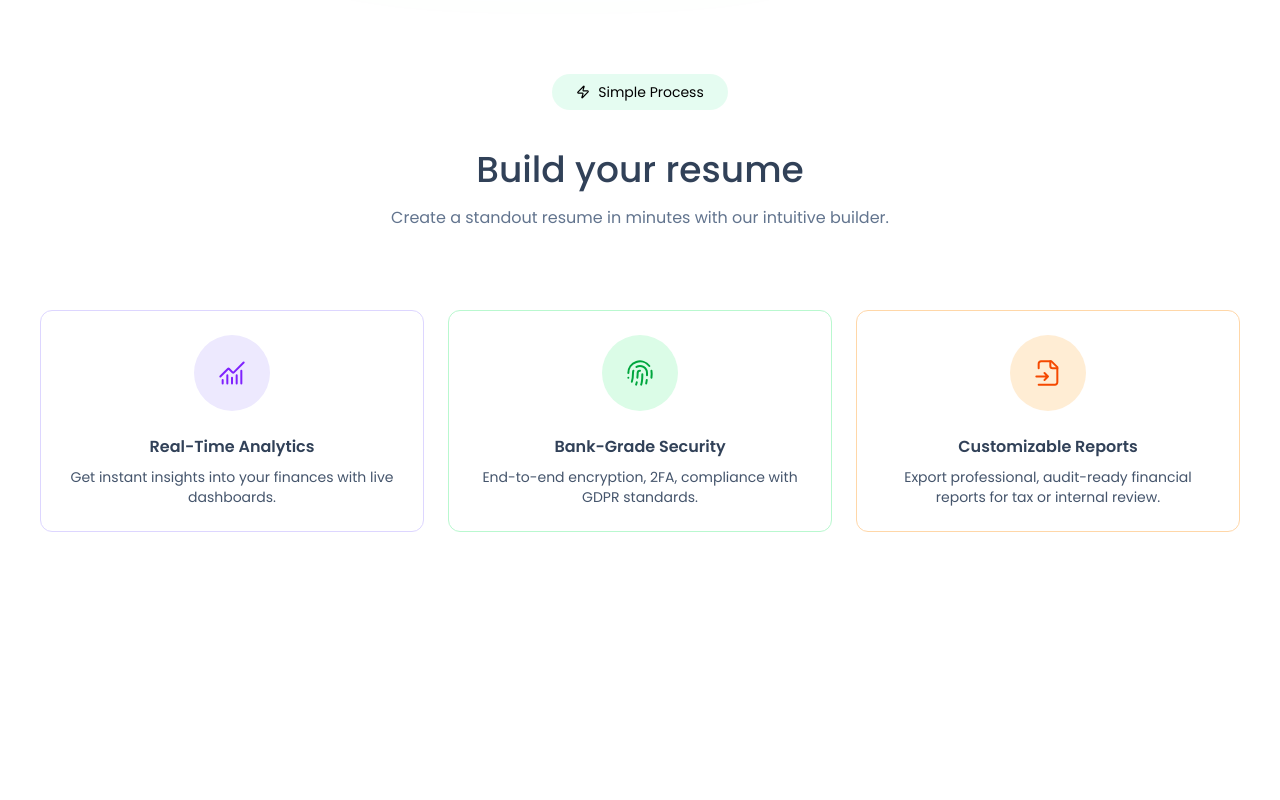
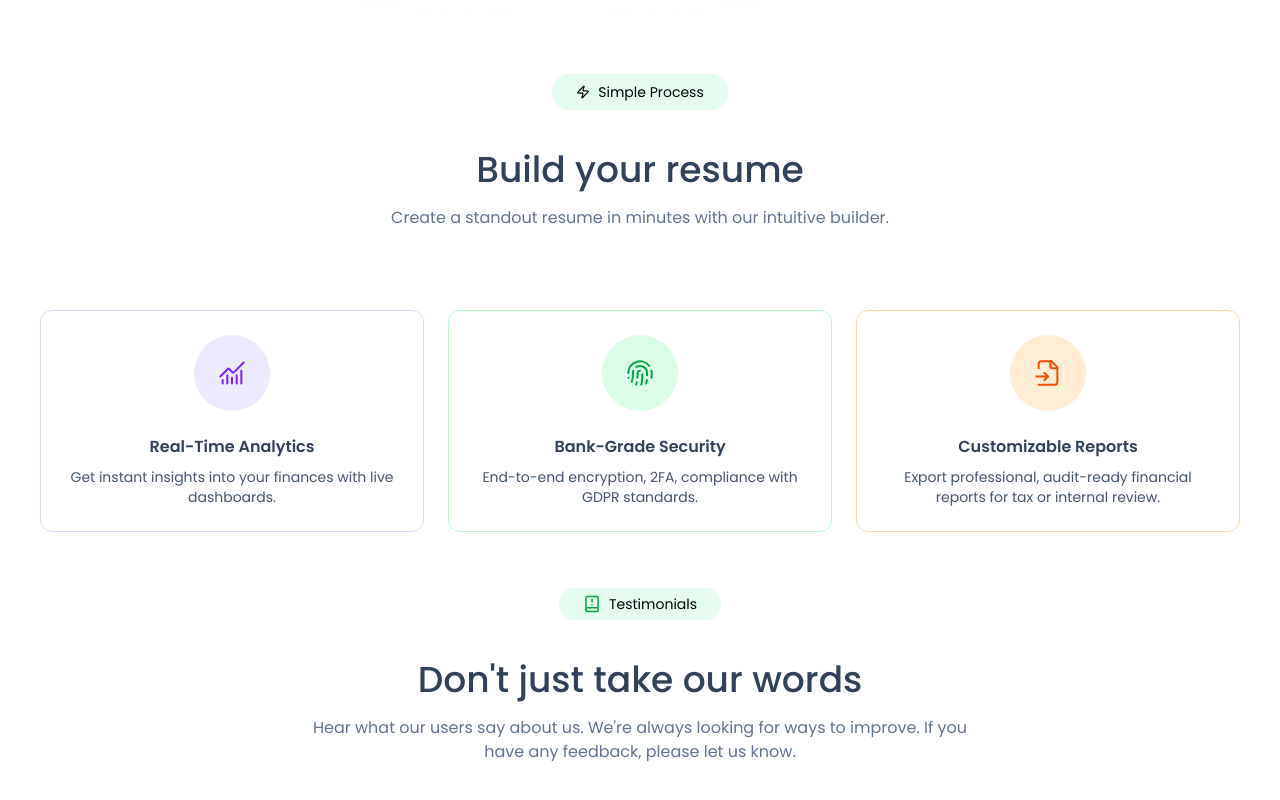
Before and after one commit to olana16/Resume-Builder, a React (Vite) app in the folder client/: page / in a window 1280 px wide. Shown: the part 822-1622 px from the top of the page. Before the commit the page ends 1394 px from the top, so only its background shows below. Built offline with nearby package versions, Linux system fonts and the light colour scheme.

Commit message:
start building testimonials

```diff
--- /dev/null
+++ b/client/src/components/home/Testimonials.css
@@ -0,0 +1,16 @@
+@keyframes marqueeScroll {
+  0% {
+    transform: translateX(0%);
+  }
+  100% {
+    transform: translateX(-50%);
+  }
+}
+
+.marquee-inner {
+  animation: marqueeScroll 25s linear infinite;
+}
+
+.marquee-reverse {
+  animation-direction: reverse;
+}
--- /dev/null
+++ b/client/src/components/home/Testimonials.jsx
@@ -0,0 +1,26 @@
+import { BookAlertIcon } from 'lucide-react'
+import React from 'react'
+import Title from './Title'
+
+
+const Testimonials = () => {
+
+  return (
+     <div id='testimonials' className='flex flex-col items-center my-10 scroll-m-12'>
+
+       <div className="flex items-center gap-2 text-sm green-blue-800 bg-green-400/10  rounded-full px-6 py-1.5 my-4">
+
+            <BookAlertIcon className='size-4.5 stroke-green-600' />
+
+            <span>Testimonials</span>
+
+        </div>
+        <Title title="Don't just take our words" description="Hear what our users say about us. We're always looking for ways to
+        improve. If you have any feedback, please let us know." />
+
+
+    </div>
+  )
+}
+
+export default Testimonials
--- a/client/src/pages/Home.jsx
+++ b/client/src/pages/Home.jsx
@@ -2,6 +2,7 @@ import React from 'react'
 import Banner from '../components/home/Banner'
 import Hero from '../components/home/Hero'
 import Features from '../components/home/Features'
+import Testimonials from '../components/home/Testimonials'
 
 const Home = () => {
   return (
@@ -9,6 +10,7 @@ const Home = () => {
 <Banner />
 <Hero />
 <Features />
+<Testimonials />
     </div>
   )
 }
```
